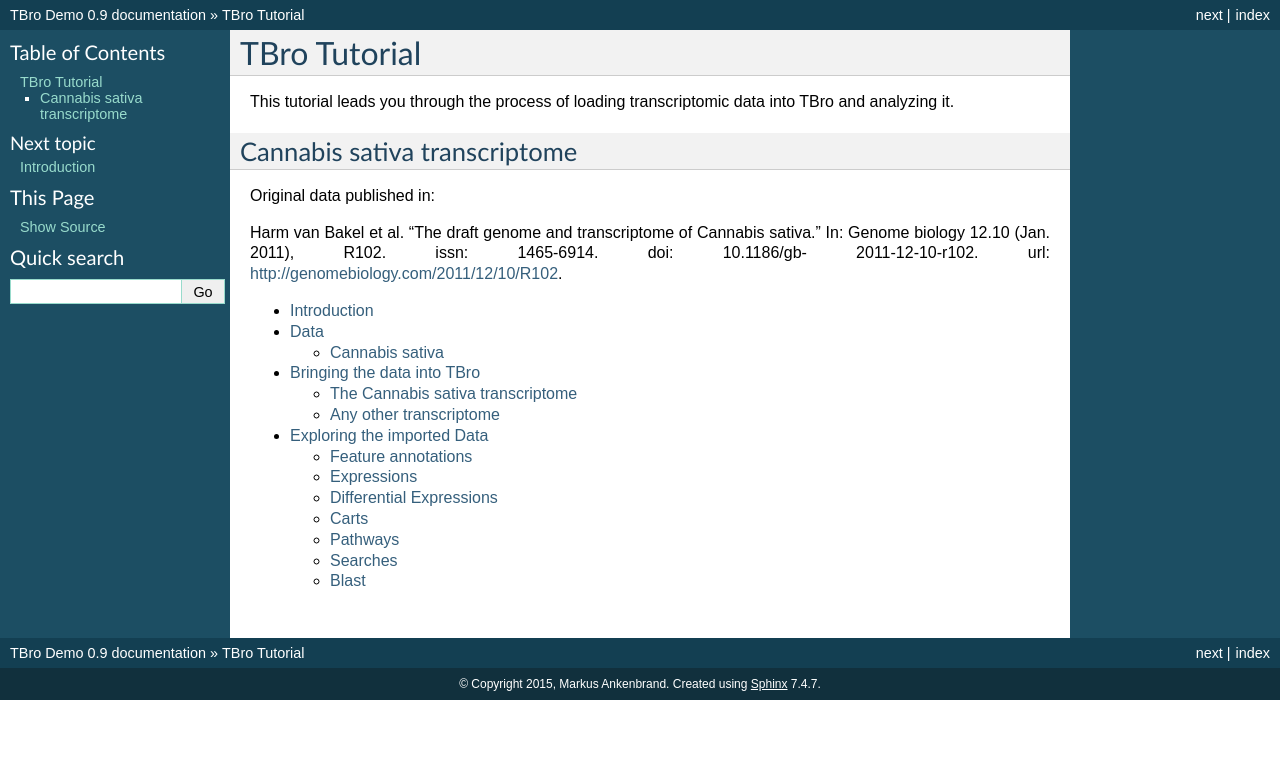
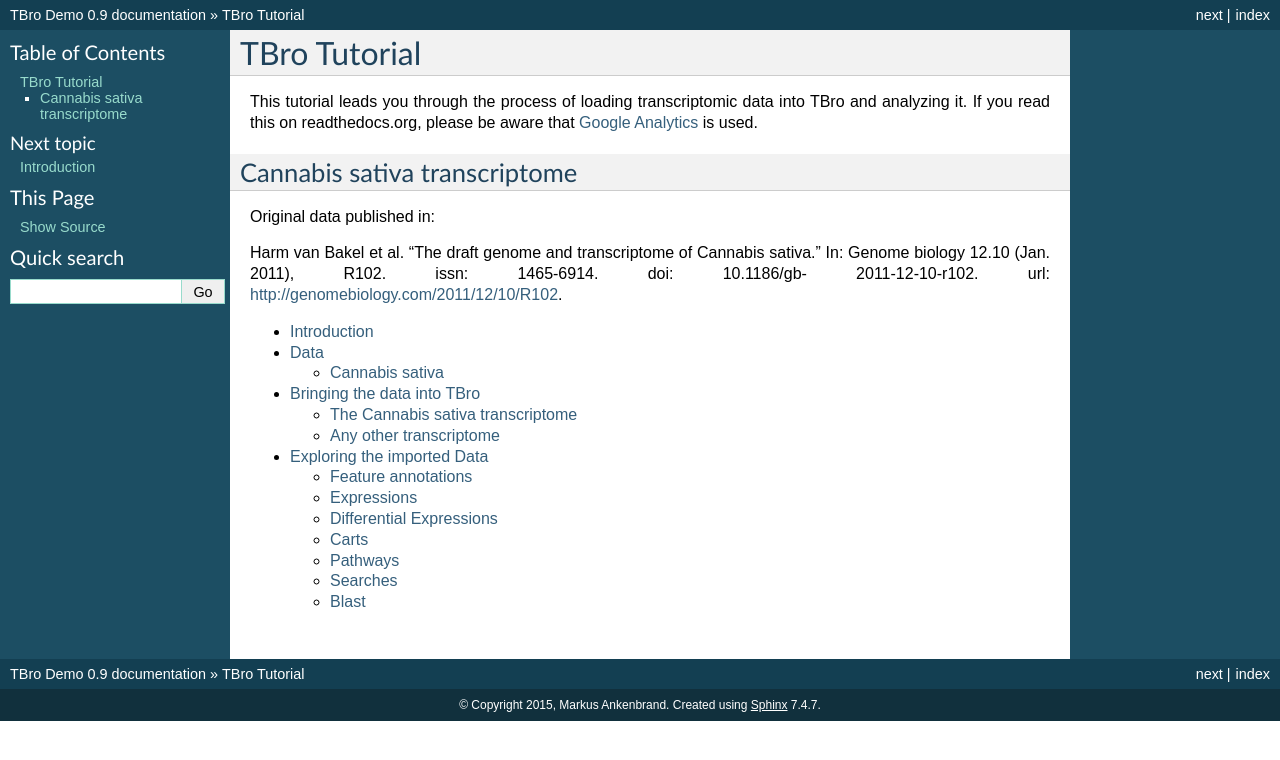
Before and after one commit to TBroTeam/Tutorial, a Sphinx documentation site: the page built from docs/index.rst, in a window 1280 px wide. Shown: the top 760 px of the page. Built offline with Sphinx 7.4.7, drawn with Linux system fonts in a browser that asks for light colours.

Commit message:
Added google-analytics notice to startpage

```diff
--- a/docs/index.rst
+++ b/docs/index.rst
@@ -3,6 +3,8 @@
 
 This tutorial leads you through the process of loading transcriptomic
 data into TBro and analyzing it.
+If you read this on readthedocs.org, please be aware that `Google Analytics
+<https://www.google.com/analytics/>`_ is used.
 
 Cannabis sativa transcriptome
 -----------------------------
```
